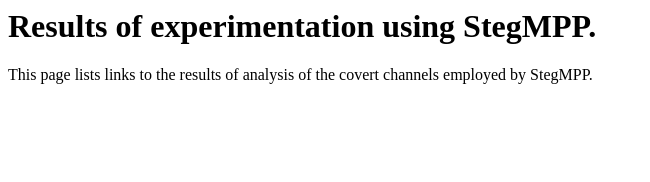
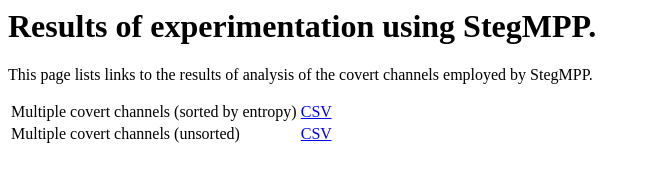
Before and after one commit to reshadp/StegMPP, a plain HTML site: page Results/index.html in a window 1280 px wide. Shown: the whole page, without its empty margins (0-650 px from the left). Drawn offline with Linux system fonts and the light colour scheme.

Commit message:
update index

```diff
--- a/Results/index.html
+++ b/Results/index.html
@@ -11,5 +11,52 @@
 		<p>
 			This page lists links to the results of analysis of the covert channels employed by StegMPP.
 		</p>
+		<table>
+			<tr>
+				<td>
+					Multiple covert channels (sorted by entropy)
+				</td>
+				<td>
+					<a href="processedData-sort.csv">CSV</a> &nbsp
+				</td>
+<!--				<td>
+					<a>LaTeX</a> &nbsp
+				</td>
+				<td>
+					<a>PDF</a>
+-->				</td>
+			</tr>
+			<tr>
+				<td>
+					Multiple covert channels (unsorted)
+				</td>
+				<td>
+					<a href="processedData-nosort.csv">CSV</a> &nbsp
+				</td>
+<!--				<td>
+					<a>LaTeX</a> &nbsp
+				</td>
+				<td>
+					<a>PDF</a>
+-->				</td>
+			</tr>
+			<!--
+			<tr>
+
+				<td>
+					Name
+				</td>
+				<td>
+					<a href="">CSV</a>
+				</td>
+				<td>
+					<a href="">LaTeX</a>
+				</td>
+				<td>
+					<a href="">PDF</a>
+				</td>
+			</tr>
+			-->
+		</table>
 	</body>
 </html>
```
